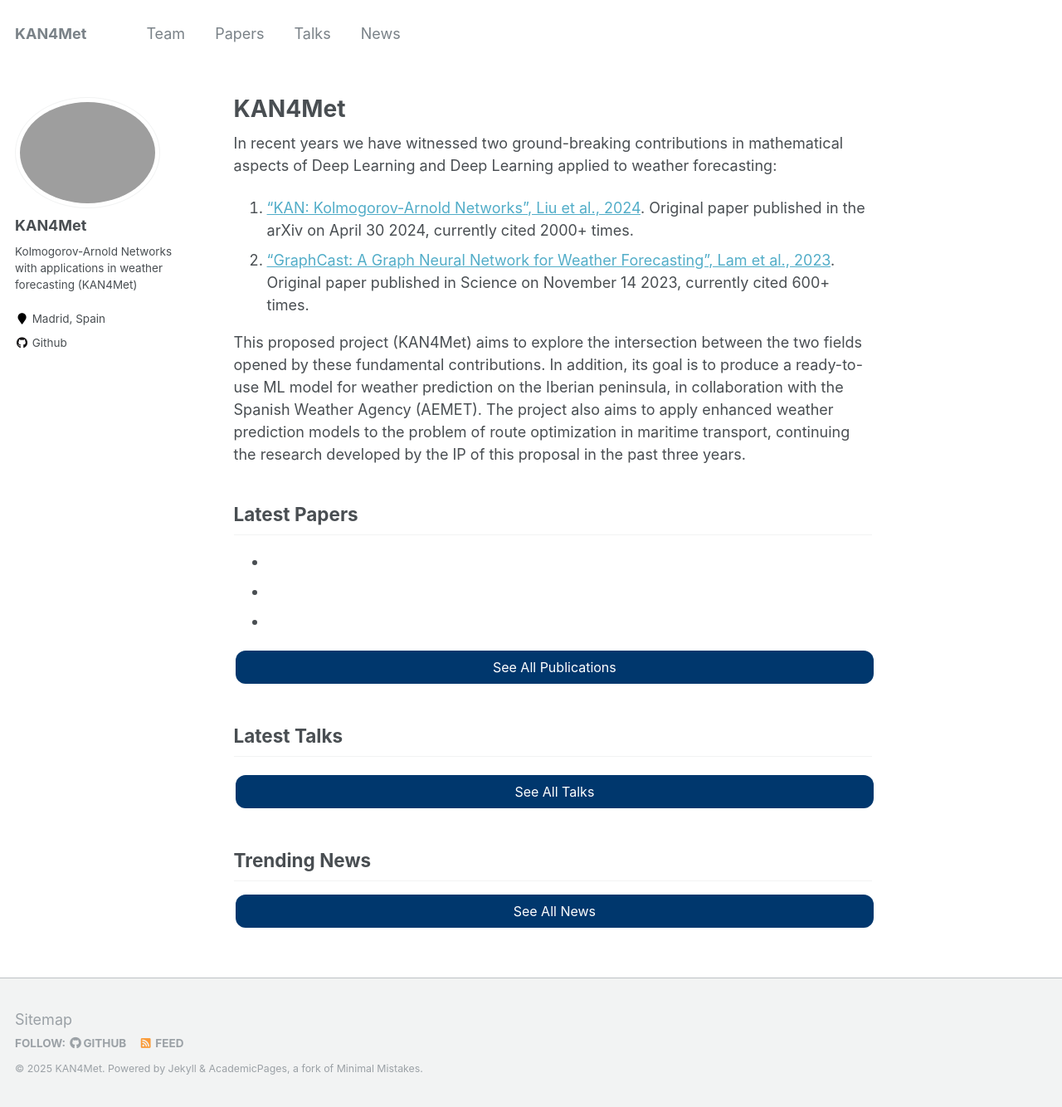
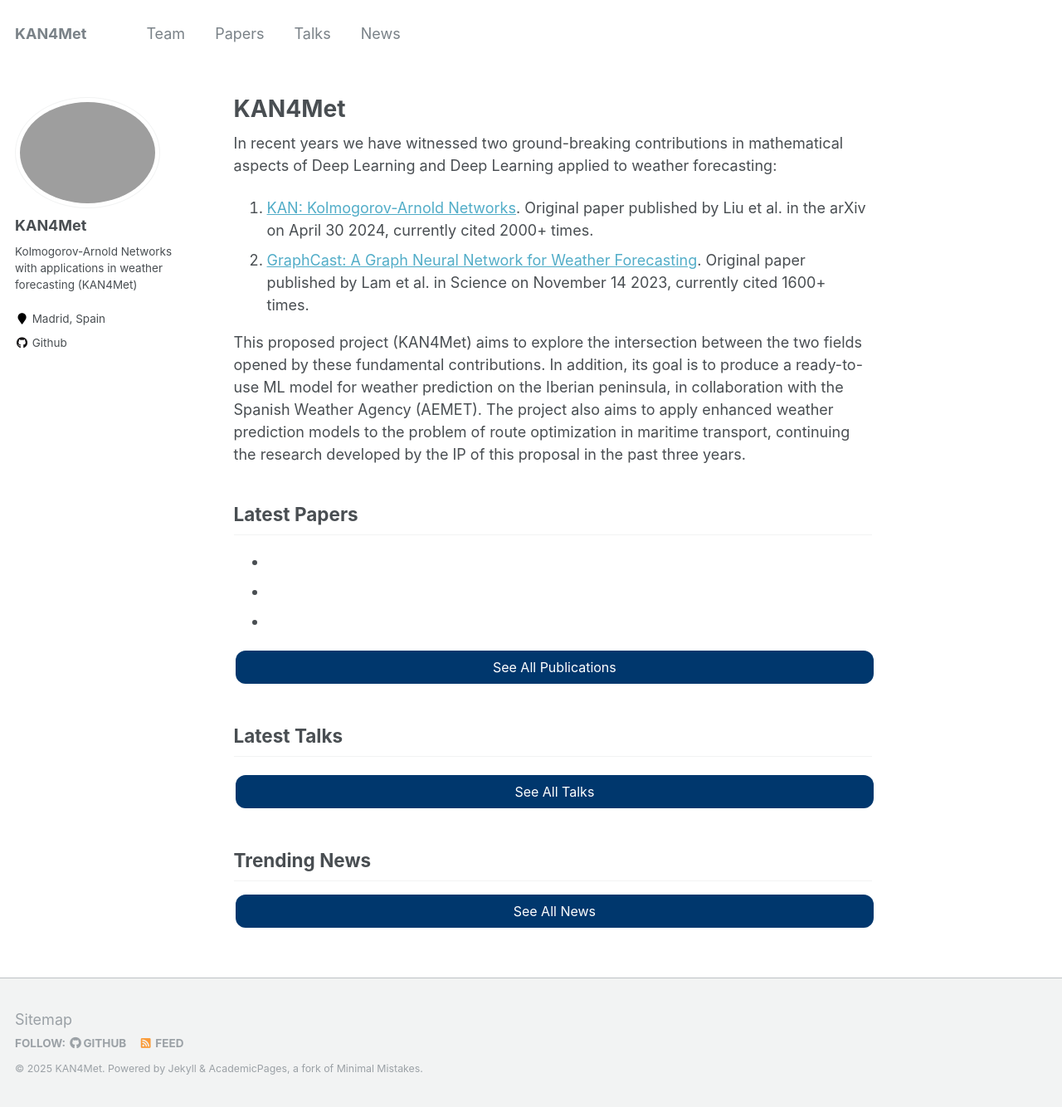
Before and after one commit to IEResearchDatalab/KAN4Met, a Jekyll site: the page built from _pages/about.md, in a window 1280 px wide and 1334 px high. Shown: the whole window at 83% size. Built offline with Jekyll 4.4.1, drawn with Linux system fonts in a browser that asks for light colours.

Commit message:
Fix citation details for GraphCast paper in about.md

```diff
--- a/_pages/about.md
+++ b/_pages/about.md
@@ -10,9 +10,8 @@
 
 In recent years we have witnessed two ground-breaking contributions in mathematical aspects of Deep Learning and Deep Learning applied to weather forecasting:
 
-1. ["KAN: Kolmogorov-Arnold Networks", Liu et al., 2024](
-https://doi.org/10.48550/arXiv.2404.19756). Original paper published in the arXiv on April 30 2024, currently cited 2000+ times.
-2. ["GraphCast: A Graph Neural Network for Weather Forecasting", Lam et al., 2023](https://doi.org/10.1126/science.abc1234). Original paper published in Science on November 14 2023, currently cited 600+ times.
+1. [KAN: Kolmogorov-Arnold Networks](https://doi.org/10.48550/arXiv.2404.19756). Original paper published by Liu et al. in the arXiv on April 30 2024, currently cited 2000+ times.
+2. [GraphCast: A Graph Neural Network for Weather Forecasting](https://doi.org/10.1126/science.adi2336). Original paper published by Lam et al. in Science on November 14 2023, currently cited 1600+ times.
 
 This proposed project (KAN4Met) aims to explore the intersection between the two fields opened by these fundamental contributions. In addition, its goal is to produce a ready-to-use ML model for weather prediction on the Iberian peninsula, in collaboration with the Spanish Weather Agency (AEMET). The project also aims to apply enhanced weather prediction models to the problem of route optimization in maritime transport, continuing the research developed by the IP of this proposal in the past three years.
 
```
